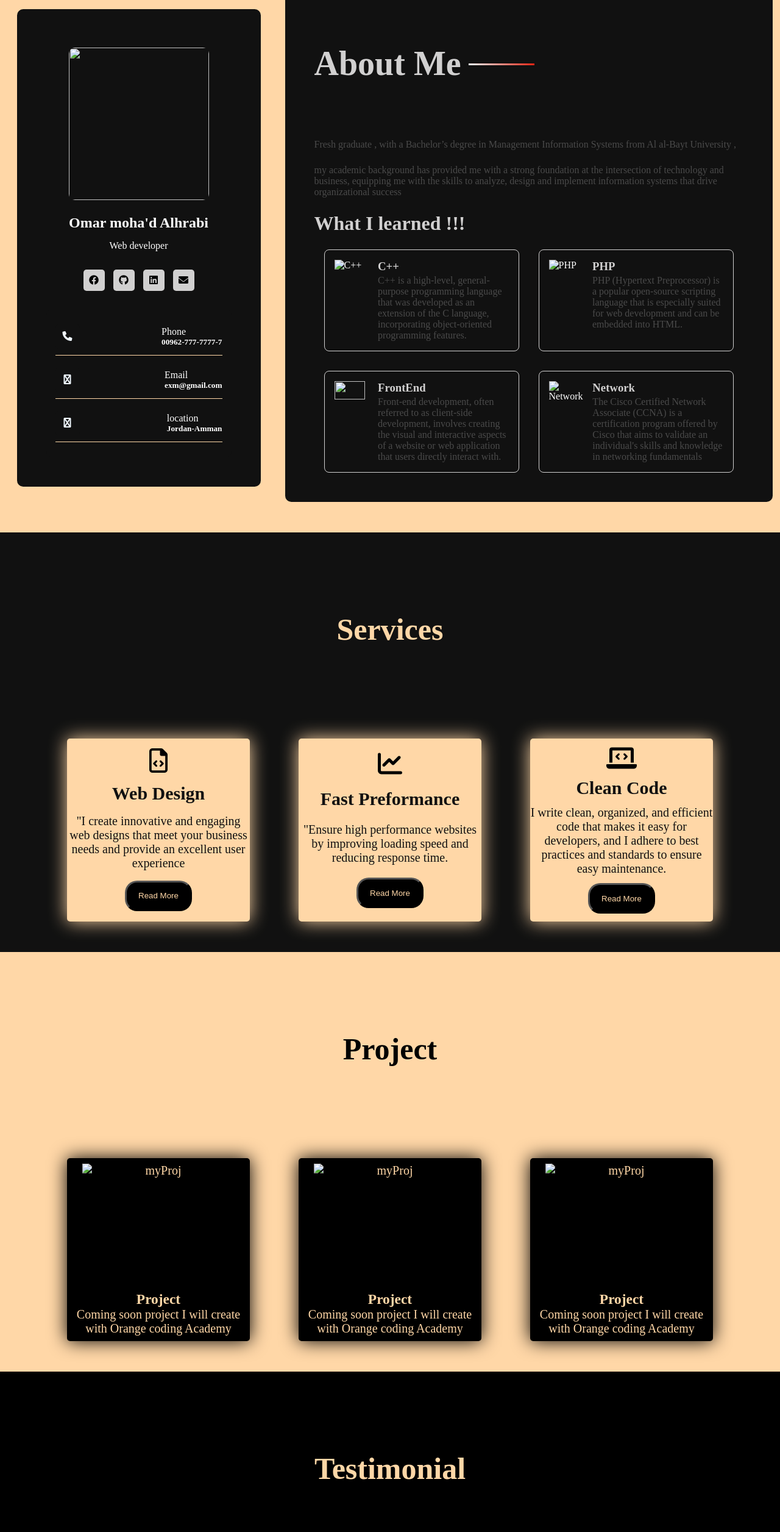
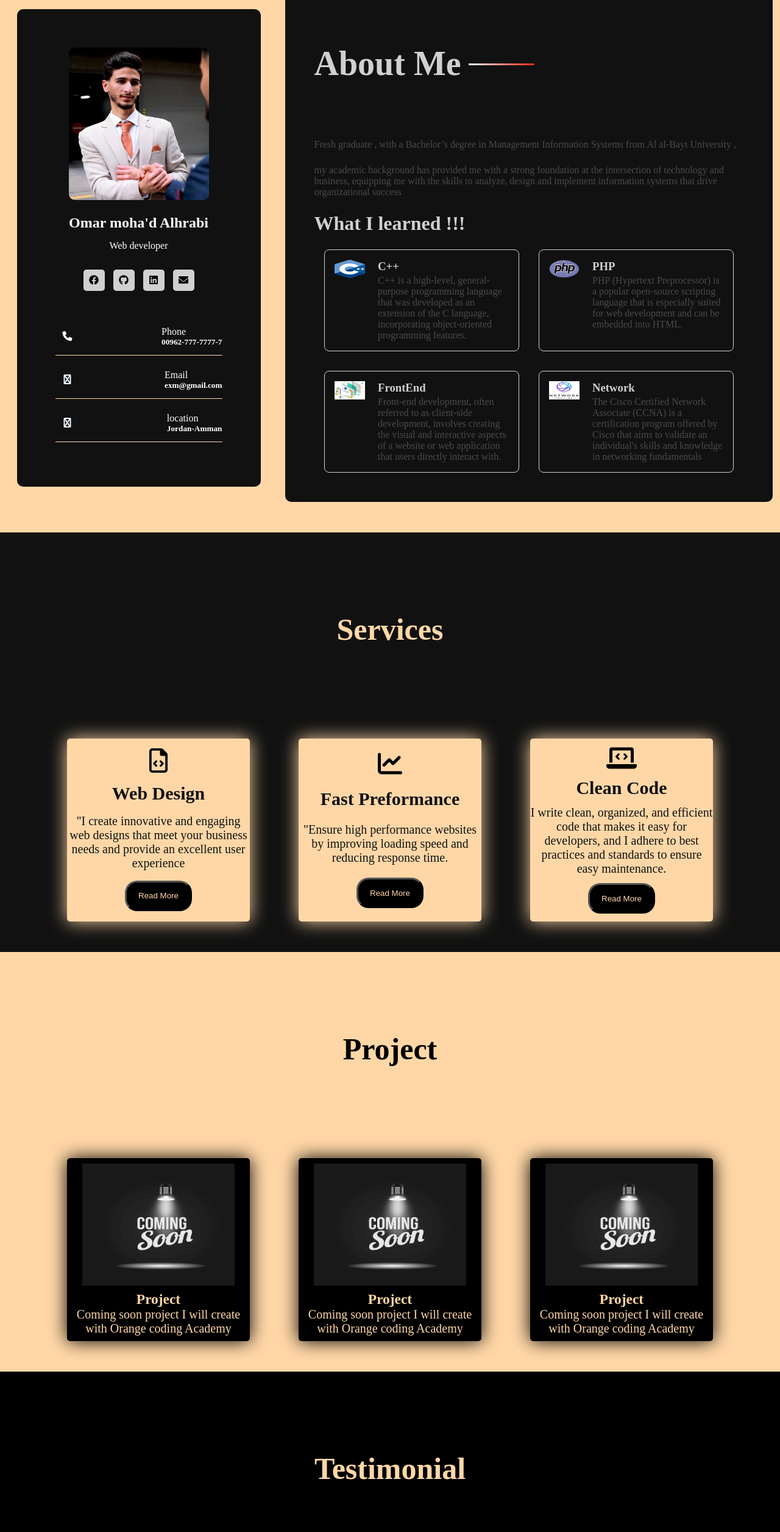
Before and after one commit to Omar-Alhrabi/Portfolio_Project_First, a plain HTML site: page index.html in a window 1280 px wide. Shown: the part 968-3480 px from the top of the page at 61% size. Drawn offline with nearby package versions, Linux system fonts and the light colour scheme; a web font is replaced by a local one.

Commit message:
fix links

```diff
--- a/index.html
+++ b/index.html
@@ -52,7 +52,7 @@
 
             <div class="Profile-card">
                 <div class="profile-pic">
-                    <img src="/FirstProject/pic/1.jpg" width="230" height="250">
+                    <img src="./pic/1.jpg" width="230" height="250">
                 </div>
 
                 <div class="profile-details">
@@ -111,7 +111,7 @@
 <div class="work">
     <div class="workbox">
         <div class="icon">
-            <img src="/FirstProject/pic/ISO_C++_Logo.svg.png" alt="C++" width="50" height="30">
+            <img src="./pic/ISO_C++_Logo.svg.png" alt="C++" width="50" height="30">
         </div>
         <div class="desc">
             <h3>C++</h3>
@@ -122,7 +122,7 @@
 
     <div class="workbox">
         <div class="icon">
-            <img src="/FirstProject/pic/PHP-logo.svg.png" alt="PHP" width="50" height="30">
+            <img src="./pic/PHP-logo.svg.png" alt="PHP" width="50" height="30">
         </div>
         <div class="desc">
             <h3>PHP</h3>
@@ -134,7 +134,7 @@
 
     <div class="workbox">
         <div class="icon">
-            <img src="/FirstProject/pic/2023-blogpost-frontend-solution.png" alt="" width="50" height="30">
+            <img src="./pic/2023-blogpost-frontend-solution.png" alt="" width="50" height="30">
         </div>
         <div class="desc">
             <h3>FrontEnd</h3>
@@ -143,7 +143,7 @@
     </div>
     <div class="workbox">
         <div class="icon">
-            <img src="/FirstProject/pic/network.jpg" alt="Network" width="50" height="30">
+            <img src="./pic/network.jpg" alt="Network" width="50" height="30">
         </div>
         <div class="desc">
             <h3>Network</h3>
@@ -204,7 +204,7 @@
               <div class="projcard">
                 <div class="projOne">
 
-                    <img src="/FirstProject/pic/coming-soon.png" alt="myProj" width="250" height="200">
+                    <img src="./pic/coming-soon.png" alt="myProj" width="250" height="200">
                     <div class="projbox">
                         <h3> Project</h3>
                         <p>Coming soon project I will create with Orange coding Academy</p>
@@ -212,14 +212,14 @@
                 </div>
                 <div class="projOne">
 
-                    <img src="/FirstProject/pic/coming-soon.png" alt="myProj" width="250" height="200">
+                    <img src="./pic/coming-soon.png" alt="myProj" width="250" height="200">
                     <div class="projbox">
                         <h3> Project</h3>
                         <p>Coming soon project I will create with Orange coding Academy</p>
                     </div>
                 </div>
                 <div class="projOne">
-                    <img src="/FirstProject/pic/coming-soon.png" alt="myProj" width="250" height="200">
+                    <img src="./pic/coming-soon.png" alt="myProj" width="250" height="200">
                     <div class="projbox">
                         <h3> Project</h3>
                         <p>Coming soon project I will create with Orange coding Academy</p>
@@ -238,7 +238,7 @@
 
 
                 <div class="persbox">
-                    <img src="/FirstProject/pic/New_avatar-10-1.png" alt="personal" width="250" height="200">
+                    <img src="./pic/New_avatar-10-1.png" alt="personal" width="250" height="200">
                     <h3>Moha'd Tamer</h3>
                     <div class="rering">
                         <i class="fa-solid fa-star" style="color: #ffcb0f;"></i>
@@ -254,7 +254,7 @@
 
 
                 <div class="persbox">
-                    <img src="/FirstProject/pic/New_avatar-8-1.png" alt="personal" width="250" height="200">
+                    <img src="./pic/New_avatar-8-1.png" alt="personal" width="250" height="200">
                     <h3>lama khalil</h3>
                     <div class="rering">
                         <i class="fa-solid fa-star" style="color: #ffcb0f;"></i>
@@ -269,7 +269,7 @@
             <div class="perscard">
 
                 <div class="persbox">
-                    <img src="/FirstProject/pic/New_avatar-9-1.png" alt="personal" width="250" height="200">
+                    <img src="./pic/New_avatar-9-1.png" alt="personal" width="250" height="200">
                     <h3>Nabeel Osama</h3>
                     <div class="rering">
                         <i class="fa-solid fa-star" style="color: #ffcb0f;"></i>
@@ -294,7 +294,7 @@
                             Lorem ipsum dolor sit amet consectetur adipisicing elit. Rem officiis eius cupiditate obcaecati deleniti odit velit ea!
                         </p>
                         <div class="contact-detail">
-                        <img src="/FirstProject/pic/cont.png" alt="contact" width="250" height="250">
+                        <img src="./pic/cont.png" alt="contact" width="250" height="250">
                         </div>
                 </div>
 
```
